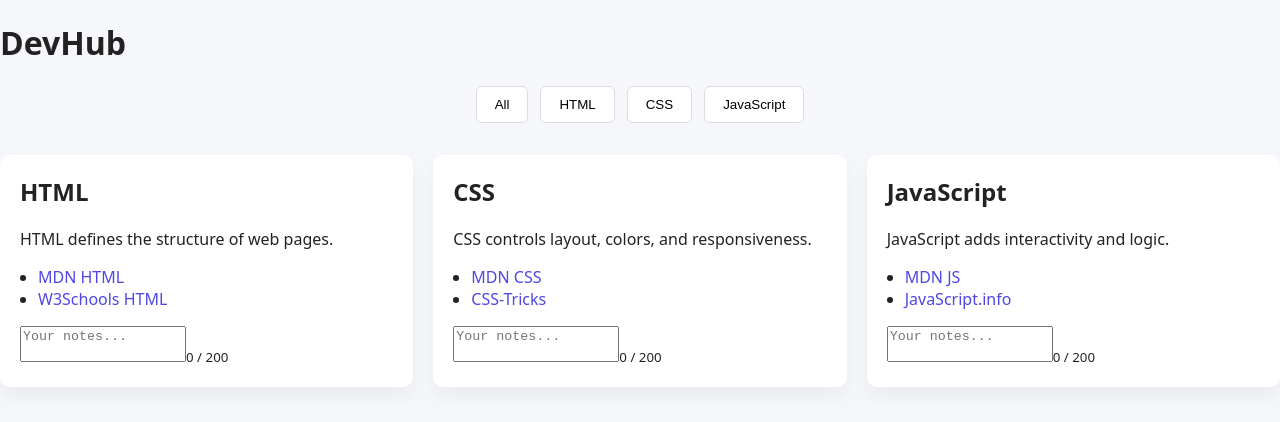
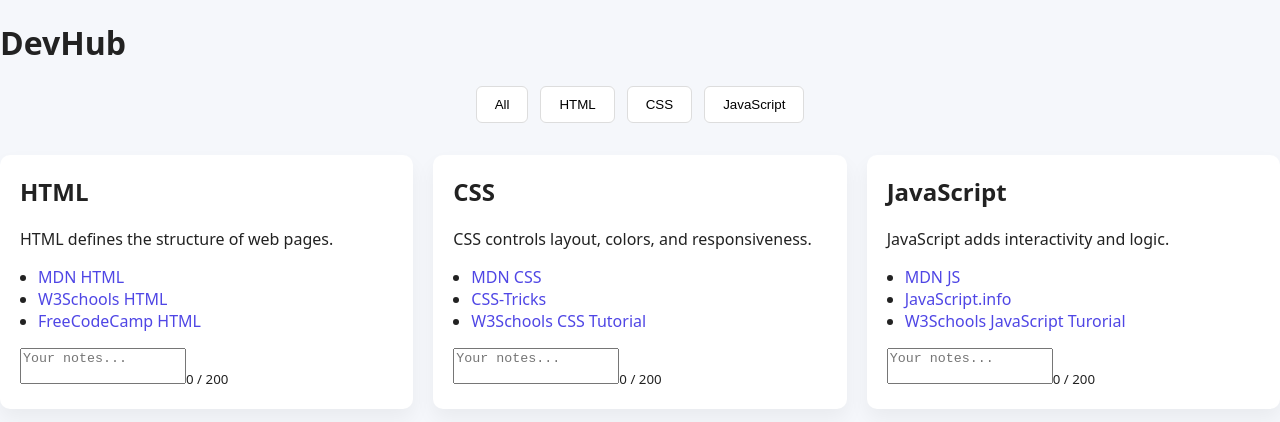
Before and after one commit to GabieRise/Devhub2.O, a React (Vite) app: page / in a window 1280 px wide. Shown: the top 422 px of the page. Built offline with nearby package versions, Linux system fonts and the light colour scheme.

Commit message:
addition of links for resources data

```diff
--- a/src/data/resources.js
+++ b/src/data/resources.js
@@ -5,7 +5,8 @@ const resourcesData = [
     description: "HTML defines the structure of web pages.",
     links: [
       { name: "MDN HTML", url: "https://developer.mozilla.org/en-US/docs/Web/HTML" },
-      { name: "W3Schools HTML", url: "https://www.w3schools.com/html/" }
+      { name: "W3Schools HTML", url: "https://www.w3schools.com/html/" },
+      {name: "FreeCodeCamp HTML", url: "https://www.freecodecamp.org/learn/"}
     ]
   },
   {
@@ -14,7 +15,8 @@ const resourcesData = [
     description: "CSS controls layout, colors, and responsiveness.",
     links: [
       { name: "MDN CSS", url: "https://developer.mozilla.org/en-US/docs/Web/CSS" },
-      { name: "CSS-Tricks", url: "https://css-tricks.com/" }
+      { name: "CSS-Tricks", url: "https://css-tricks.com/" },
+      {name: "W3Schools CSS Tutorial", url: "https://www.w3schools.com/css/"}
     ]
   },
   {
@@ -23,7 +25,8 @@ const resourcesData = [
     description: "JavaScript adds interactivity and logic.",
     links: [
       { name: "MDN JS", url: "https://developer.mozilla.org/en-US/docs/Web/JavaScript" },
-      { name: "JavaScript.info", url: "https://javascript.info/" }
+      { name: "JavaScript.info", url: "https://javascript.info/" },
+      {name: "W3Schools JavaScript Turorial", url: "https://www.w3schools.com/js/"}
     ]
   }
 ];
```
